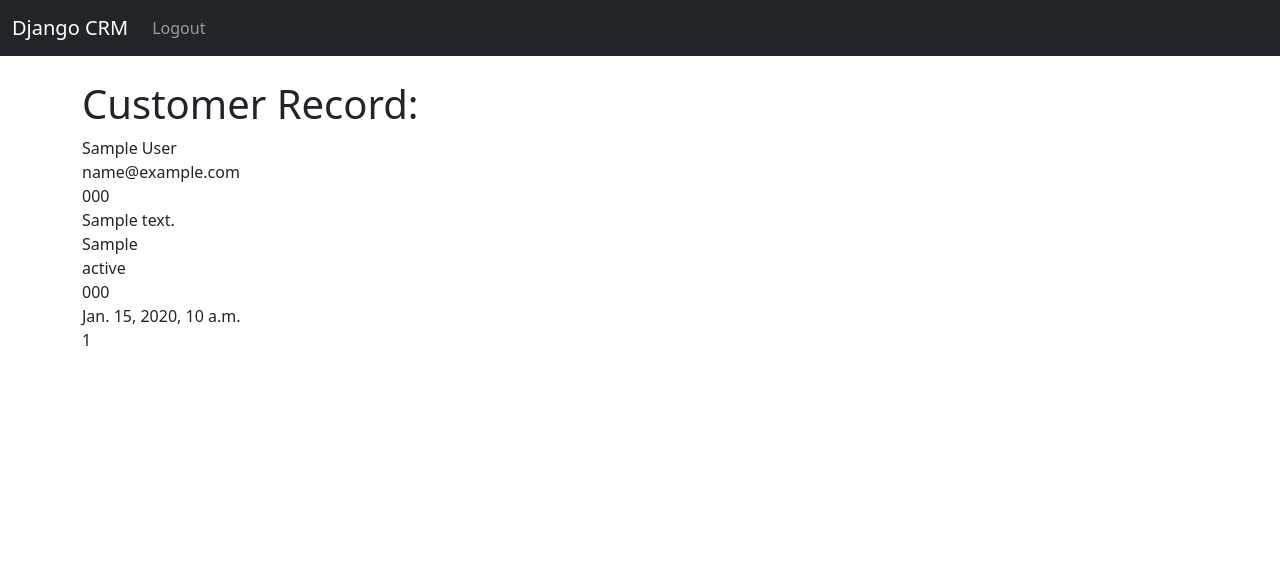
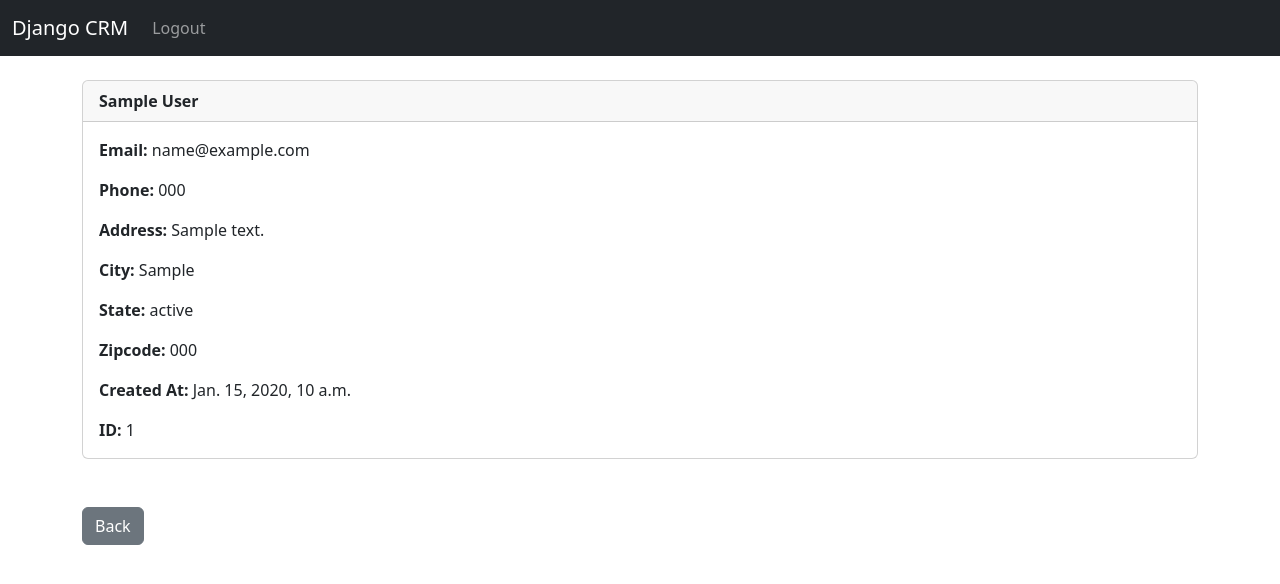
Before and after one commit to desilvaaesan/Django-CRM, a Django app: page /record/1 in a window 1280 px wide. Shown: the top 584 px of the page. Run offline with Django 5.2, Linux system fonts and the light colour scheme; a user stored in the database is signed in; tables that the repository leaves empty hold one stand-in row (values such as "Sample post").

Commit message:
Create: bootstrap card for records

```diff
--- a/website/templates/record.html
+++ b/website/templates/record.html
@@ -1,18 +1,29 @@
 {% extends "base.html" %}
 {% block content %}
 
-<h1>Customer Record:</h1>
 
+<div class="card">
+    <div class="card-header">
+        <strong>
+        {{ customer_record.first_name }}
+        {{ customer_record.last_name }}
+        </strong>
+    </div>
+    <div class="card-body">
+        <p class="card-text"> <strong>Email: </strong>{{ customer_record.email }} </p>
+        <p class="card-text"> <strong>Phone: </strong>{{ customer_record.phone }} </p>
+        <p class="card-text"> <strong>Address: </strong>{{ customer_record.address }} </p>
+        <p class="card-text"> <strong>City: </strong>{{ customer_record.city }} </p>
+        <p class="card-text"> <strong>State: </strong>{{ customer_record.state }} </p>
+        <p class="card-text"> <strong>Zipcode: </strong>{{ customer_record.zipcode }} </p>
+        <p class="card-text"> <strong>Created At: </strong>{{ customer_record.created_at }} </p>
+        <p class="card-text"> <strong>ID: </strong>{{ customer_record.id }} </p>
 
-        {{ customer_record.first_name }} {{ customer_record.last_name }} <br />
-        {{ customer_record.email }} <br />
-        {{ customer_record.phone }} <br />
-        {{ customer_record.address }} <br />
-        {{ customer_record.city }} <br />
-        {{ customer_record.state }} <br />
-        {{ customer_record.zipcode }} <br />
-        {{ customer_record.created_at }} <br />
-        {{ customer_record.id }} <br />
+    </div>
+  </div>
+
+  <br /><br />
+  <a href="{% url 'home' %}" class="btn btn-secondary">Back</a>
 
 
 {% endblock %}
```
